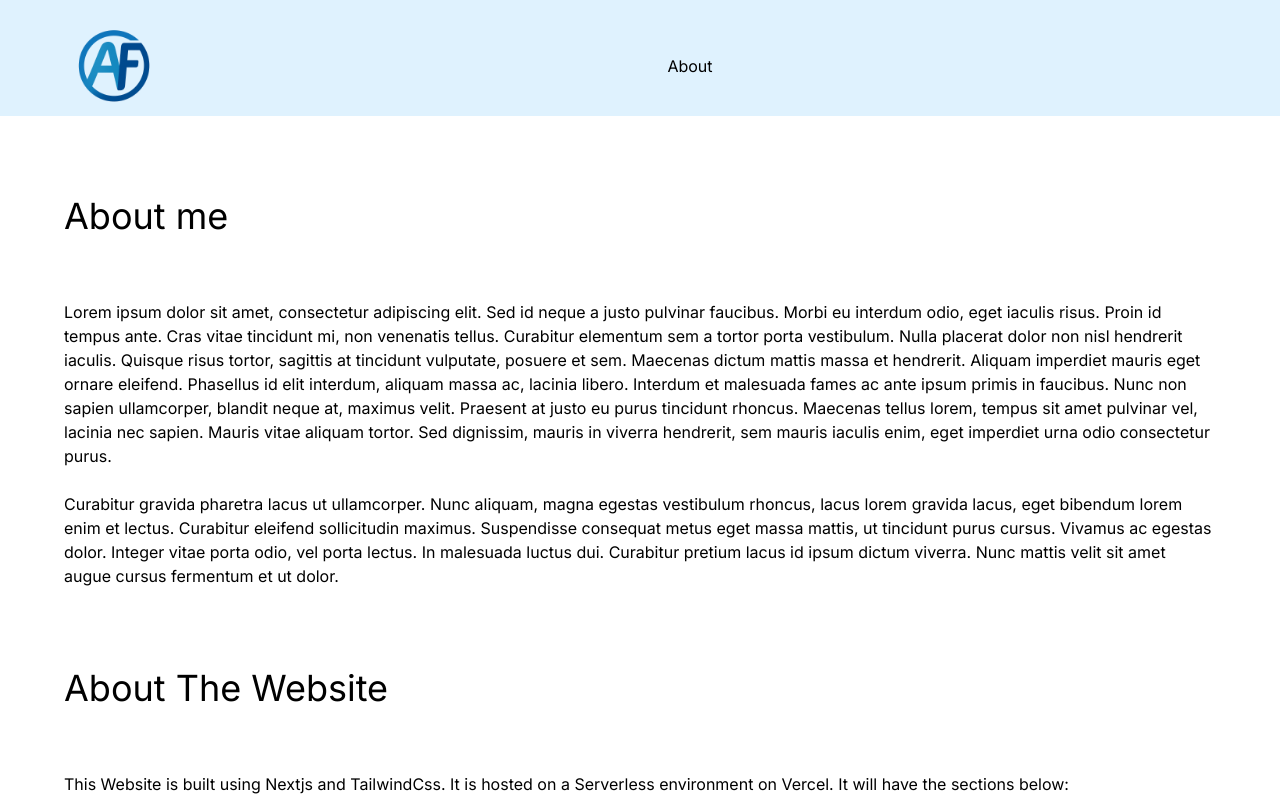
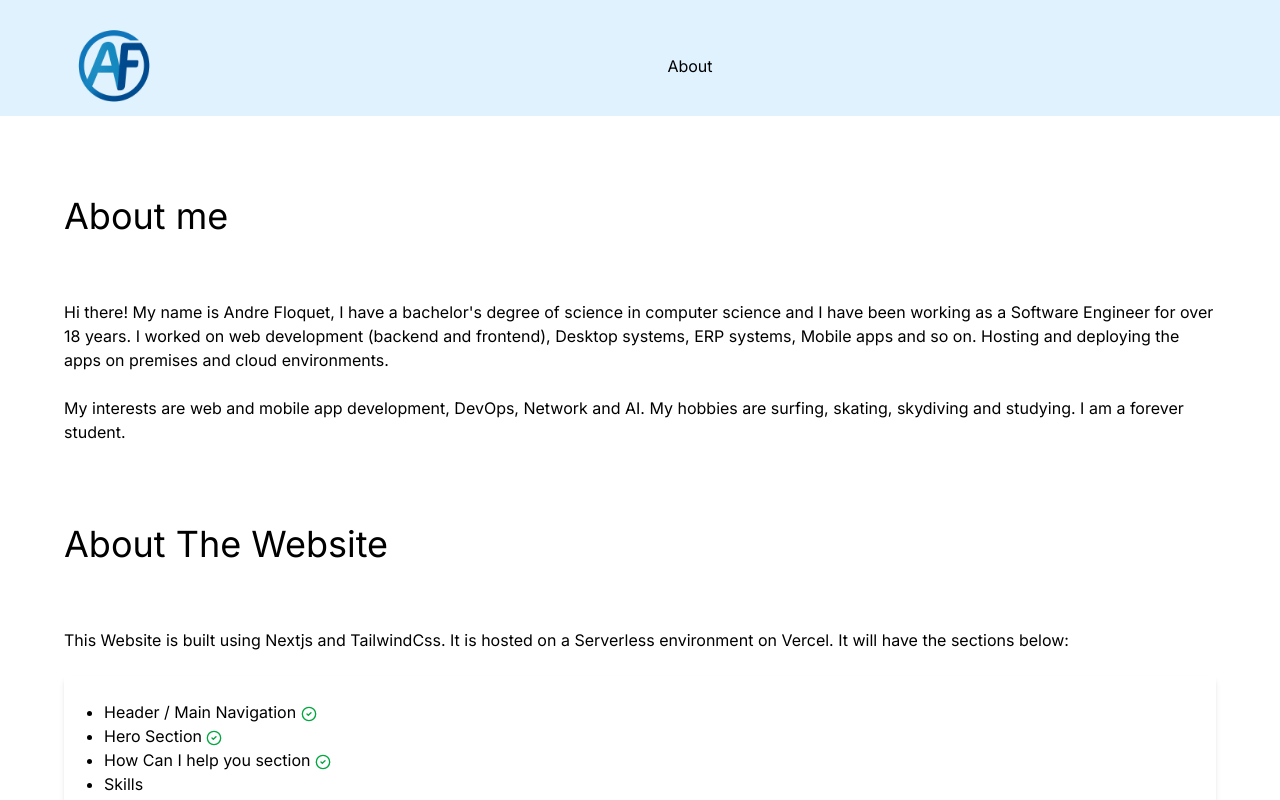
Before and after one commit to andrefloquet/personal-website, a Next.js app: page /about in a window 1280 px wide. Shown: the top 800 px of the page. Built offline with nearby package versions, Linux system fonts and the light colour scheme.

Commit message:
About page upgrade

```diff
--- a/src/app/about/page.js
+++ b/src/app/about/page.js
@@ -5,8 +5,8 @@ export default function About() {
         <main>
             <section className="max-w-9/10 mx-auto my-20">
                 <h2 className="text-center text-4xl mb-16 md:text-left">About me</h2>
-                <p className="text-center mb-6 md:text-left">Lorem ipsum dolor sit amet, consectetur adipiscing elit. Sed id neque a justo pulvinar faucibus. Morbi eu interdum odio, eget iaculis risus. Proin id tempus ante. Cras vitae tincidunt mi, non venenatis tellus. Curabitur elementum sem a tortor porta vestibulum. Nulla placerat dolor non nisl hendrerit iaculis. Quisque risus tortor, sagittis at tincidunt vulputate, posuere et sem. Maecenas dictum mattis massa et hendrerit. Aliquam imperdiet mauris eget ornare eleifend. Phasellus id elit interdum, aliquam massa ac, lacinia libero. Interdum et malesuada fames ac ante ipsum primis in faucibus. Nunc non sapien ullamcorper, blandit neque at, maximus velit. Praesent at justo eu purus tincidunt rhoncus. Maecenas tellus lorem, tempus sit amet pulvinar vel, lacinia nec sapien. Mauris vitae aliquam tortor. Sed dignissim, mauris in viverra hendrerit, sem mauris iaculis enim, eget imperdiet urna odio consectetur purus.</p>
-                <p className="text-center md:text-left">Curabitur gravida pharetra lacus ut ullamcorper. Nunc aliquam, magna egestas vestibulum rhoncus, lacus lorem gravida lacus, eget bibendum lorem enim et lectus. Curabitur eleifend sollicitudin maximus. Suspendisse consequat metus eget massa mattis, ut tincidunt purus cursus. Vivamus ac egestas dolor. Integer vitae porta odio, vel porta lectus. In malesuada luctus dui. Curabitur pretium lacus id ipsum dictum viverra. Nunc mattis velit sit amet augue cursus fermentum et ut dolor.</p>
+                <p className="text-center mb-6 md:text-left">Hi there! My name is Andre Floquet, I have a bachelor's degree of science in computer science and I have been working as a Software Engineer for over 18 years. I worked on web development (backend and frontend), Desktop systems, ERP systems, Mobile apps and so on. Hosting and deploying the apps on premises and cloud environments.</p>
+                <p className="text-center md:text-left">My interests are web and mobile app development, DevOps, Network and AI. My hobbies are surfing, skating, skydiving and studying. I am a forever student. </p>
             </section>
             <section className="max-w-9/10 mx-auto my-20">
                 <h2 className="text-center text-4xl mb-16 md:text-left">About The Website</h2>
```
